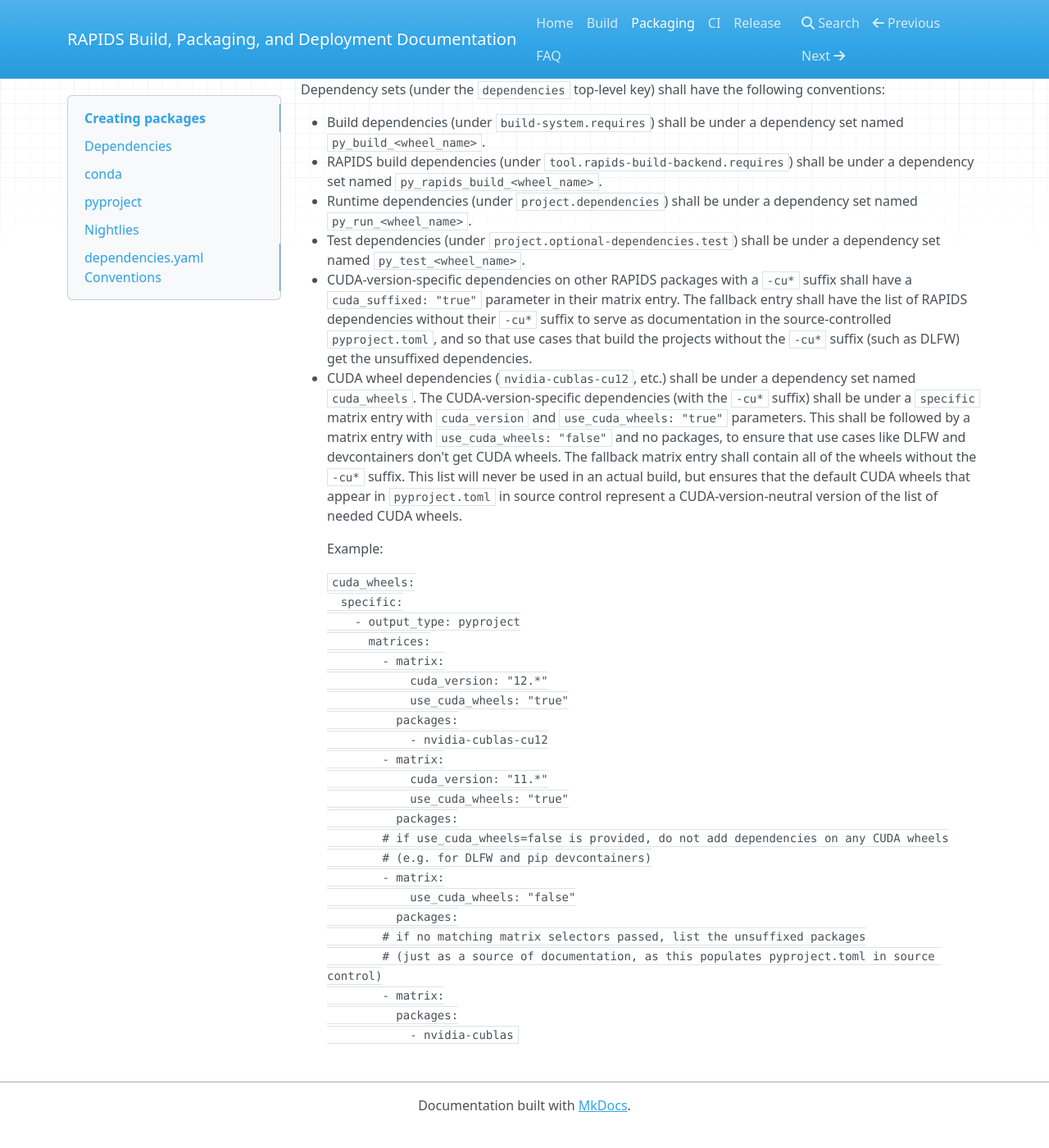
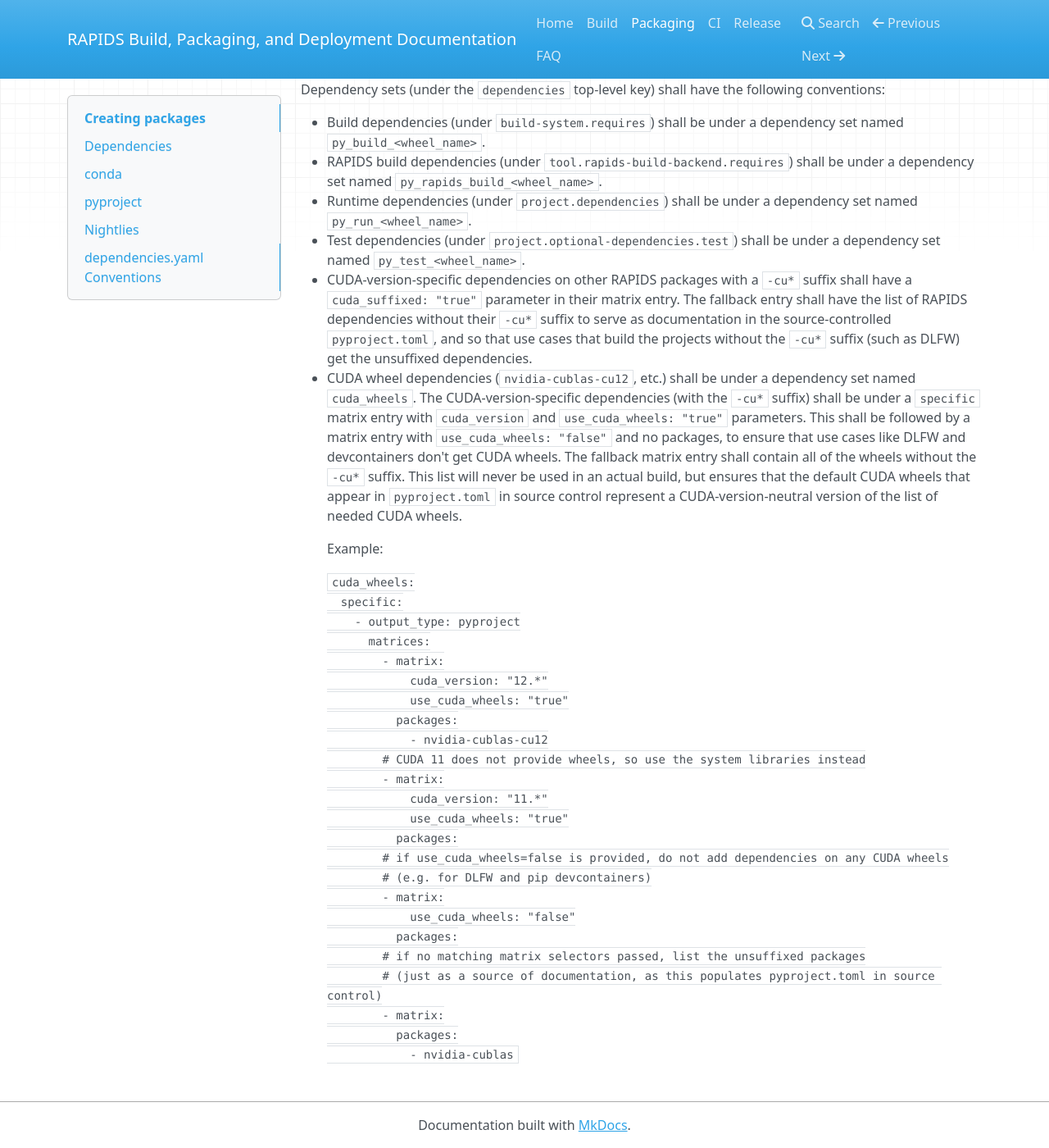
Before and after one commit to rapidsai/build-planning, an MkDocs documentation site: the page built from docs/docs/packaging.md, in a window 1280 px wide and 1400 px high, scrolled down 2526 px. Shown: the whole window at 82% size. Built offline with MkDocs 1.6.1, drawn with Linux system fonts in a browser that asks for light colours; nearby versions of some CDN libraries; before the commit the page ends 3902 px from its top, so only the background shows below that.

Commit message:
Add note about CUDA 11's lack of wheels

```diff
--- a/docs/docs/packaging.md
+++ b/docs/docs/packaging.md
@@ -128,6 +128,7 @@ following conventions:
                 use_cuda_wheels: "true"
               packages:
                 - nvidia-cublas-cu12
+            # CUDA 11 does not provide wheels, so use the system libraries instead
             - matrix:
                 cuda_version: "11.*"
                 use_cuda_wheels: "true"
```
